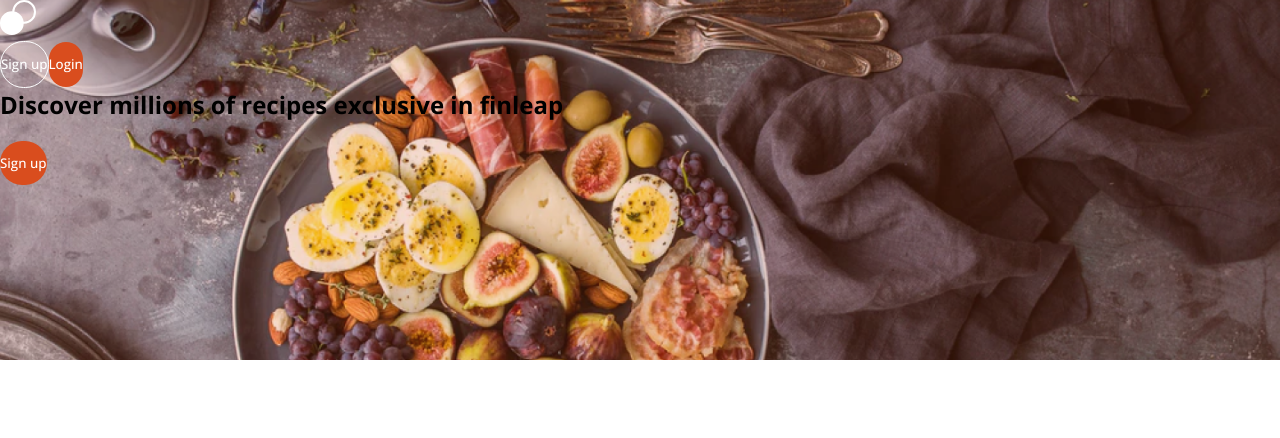
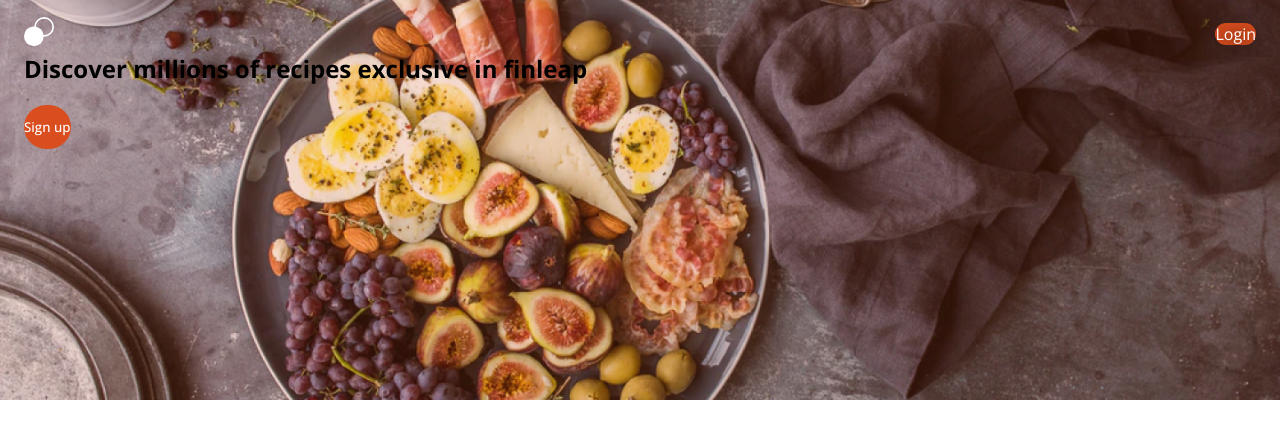
Before and after one commit to Android789515/recipe-site, a Next.js app: page / in a window 1280 px wide. Shown: the top 438 px of the page. Built offline with nearby package versions, Linux system fonts and the light colour scheme.

Commit message:
Added padding to the hero section.
Styled up the hero header: positioned elements, adjusted sizes, added drop shadow to text.

```diff
--- a/components/homepage/hero-section/HeroHeader.tsx
+++ b/components/homepage/hero-section/HeroHeader.tsx
@@ -1,5 +1,6 @@
 import React from 'react'
 
+import styles from '../../../styles/homepage/hero-section/HeroHeader.module.scss'
 import logo from '../../../public/logo.svg'
 
 import Image from '../../generic-components/Image'
@@ -8,8 +9,8 @@ import HeroHeaderSignupBtn from './HeroHeaderSignupBtn'
 
 const HeroHeader = () => {
     return (
-        <header>
-            <Image src={logo} />
+        <header className={styles.heroHeader}>
+            <Image src={logo} width={30} />
 
             <div>
                 <HeroHeaderSignupBtn />
--- a/components/homepage/hero-section/HeroHeaderSignupBtn.tsx
+++ b/components/homepage/hero-section/HeroHeaderSignupBtn.tsx
@@ -6,7 +6,7 @@ import Button from '../../generic-components/Button'
 
 const HeroHeaderSignupBtn = () => {
     return (
-        <Button customClass={styles.btn}>
+        <Button customClass={styles.signupBtn}>
             <p>Sign up</p>
         </Button>
     )
--- a/components/homepage/hero-section/HeroLoginBtn.tsx
+++ b/components/homepage/hero-section/HeroLoginBtn.tsx
@@ -6,8 +6,8 @@ import Button from '../../generic-components/Button'
 
 const HeroLoginBtn = () => {
     return (
-        <Button customClass={styles.btn}>
-            <p>Login</p>
+        <Button customClass={styles.loginBtn}>
+            <p className={styles.loginText}>Login</p>
         </Button>
     )
 }
--- a/components/homepage/hero-section/HeroSection.tsx
+++ b/components/homepage/hero-section/HeroSection.tsx
@@ -7,7 +7,7 @@ import HeroBody from './HeroBody'
 
 const HeroSection = () => {
     return (
-        <section className={styles.section}>
+        <section className={styles.heroSection}>
             <HeroHeader />
 
             <HeroBody />
--- /dev/null
+++ b/styles/homepage/hero-section/HeroHeader.module.scss
@@ -0,0 +1,5 @@
+.heroHeader {
+  display: flex;
+  justify-content: space-between;
+  align-items: center;
+}
--- a/styles/homepage/hero-section/HeroHeaderSignupBtn.module.scss
+++ b/styles/homepage/hero-section/HeroHeaderSignupBtn.module.scss
@@ -1,4 +1,6 @@
-.btn {
+.signupBtn {
+  display: none;
+
   background: none;
   border: solid 1px;
 }
--- a/styles/homepage/hero-section/HeroLoginBtn.module.scss
+++ b/styles/homepage/hero-section/HeroLoginBtn.module.scss
@@ -1,14 +1,24 @@
-.btn {
+@use '../../mixins';
+
+.loginBtn {
   composes: btn from '../../generic-components/Button.module.scss';
 
   background: none;
 }
 
-.btn:focus,
-.btn:hover {
+.loginBtn:focus,
+.loginBtn:hover {
   background: none;
 }
 
-.btn:active {
+.loginBtn:active {
   background: none;
 }
+
+.loginText {
+  @include mixins.dropShadowText;
+  font-weight: 300;
+  font-size: 1rem;
+
+  margin: 0;
+}
--- a/styles/homepage/hero-section/HeroSection.module.scss
+++ b/styles/homepage/hero-section/HeroSection.module.scss
@@ -1,6 +1,9 @@
-.section {
-  height: 45vh;
+.heroSection {
+  //height: 45vh; on large screen
+  height: 50vh;
 
+  padding: 1.05em 1.5em;
   background-image: url('../../../public/assets/img/hero.png');
   background-size: cover;
+  background-position: center;
 }
--- a/styles/mixins.scss
+++ b/styles/mixins.scss
@@ -31,3 +31,7 @@
 @mixin roundedCorners {
   border-radius: 15px;
 }
+
+@mixin dropShadowText {
+  filter: drop-shadow(1px 1px 8px #000);
+}
```
